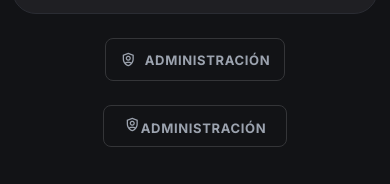
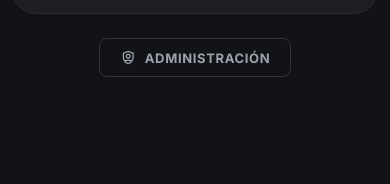
Before and after one commit to adrian38/viboras-team-vercel, a website: page index.html in a window 390 px wide. Shown: the part 1290-1474 px from the top of the page. After the commit the page ends 1407 px from the top, so only its background shows below. Drawn offline with nearby package versions, Linux system fonts and the light colour scheme; a web font is replaced by a local one.

Commit message:
Portada: salian los dos botones de administracion en movil
Error mio, y del arreglo anterior. Hay dos botones en el marcado, uno
para cada ancho, y el media query de 720 px oculta el que no toca. Al
centrar el de escritorio escribi "body > .admin-desktop{display:flex}":
ese selector tiene mas especificidad que el ".admin-desktop{display:none}"
del media query, y una media query no anade especificidad, asi que el
boton de escritorio dejo de ocultarse y se veian los dos.

Ahora los dos se centran con display:flex y width:max-content sobre su
propia clase, sin selector de descendencia, de modo que el media query
gana por orden como debe. De paso el de movil pasa de block a flex, que
es lo que separa el icono del texto.

Comprobado a 360, 375, 500, 720, 721, 900 y 1300 px: exactamente un
boton visible en cada ancho, el de movil por debajo del corte y el de
escritorio por encima, los dos centrados con desvio de 0 px respecto al
centro de la caja de contenido y con el hueco de 8 px del icono.

Y un barrido de botones duplicados visibles sobre las 16 paginas a 375,
900 y 1300: ninguno. El unico resultado que salta es league-results con
27 botones "edit_note", que son los 27 partidos pendientes y estan bien.

Co-Authored-By: Claude Opus 5 <noreply@anthropic.com>

```diff
--- a/index.html
+++ b/index.html
@@ -167,14 +167,17 @@ label.small{
   cursor:pointer;
 }
 .admin-bottom:hover,.admin-desktop:hover{border-color:var(--vt-gold);color:var(--vt-gold-light)}
-.admin-desktop{display:inline-flex;margin:var(--vt-lg) auto;min-width:200px}
-/* El boton va suelto fuera de .site, asi que para centrarlo con inline-flex
-   hace falta que su linea sea un bloque. */
-body > .admin-desktop{display:flex;width:max-content}
+/* Hay dos botones de administracion en el marcado, uno por ancho, y solo
+   puede verse uno. Van en flex, no en block, para que el icono se separe del
+   texto, y con width:max-content para que el margin:auto los centre.
+   Nada de "body > .admin-desktop": ese selector tiene mas especificidad que
+   el display:none del media query, que no la gana por estar dentro de una
+   media query, y dejaba los dos botones a la vista en movil. */
+.admin-desktop{display:flex;width:max-content;margin:var(--vt-lg) auto;min-width:200px}
 .admin-mobile{display:none}
 @media(max-width:720px){
   .admin-desktop{display:none}
-  .admin-mobile{display:block;margin:var(--vt-lg) auto}
+  .admin-mobile{display:flex;width:max-content;margin:var(--vt-lg) auto}
 }
 
 .register-input{
```
